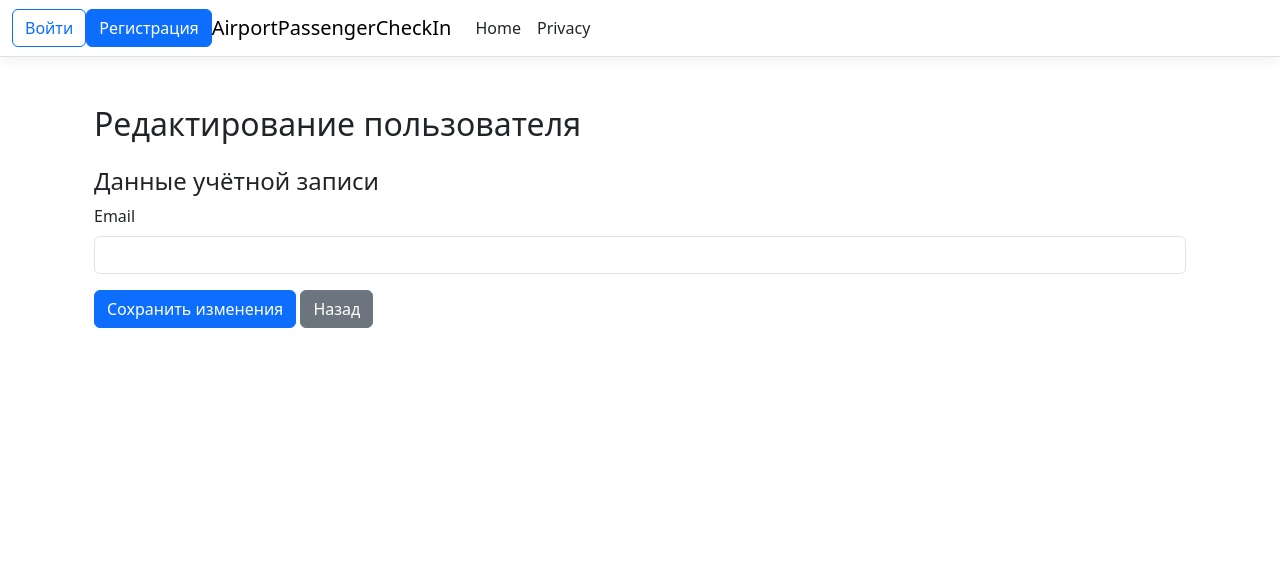
After one commit to xPB1x/AirportPassengerCheckIn, an ASP.NET Core app: template AirportPassengerCheckIn/Views/Users/Edit.cshtml in a window 1280 px wide. The commit adds this page. Shown: the top 584 px of the page. Run offline with ASP.NET Core 8, Linux system fonts and the light colour scheme; the template is opened without the code that fills it, so the values that code supplies are empty; style sheets or scripts are compiled from the project's sources; the project's own start-up code is not run, and a stand-in starts its controllers and pages; some libraries are stand-ins or nearby versions.

Commit message:
Add Update User mechanism for Admin

```diff
--- a/AirportPassengerCheckIn/DTOs/ViewModels/UserListItemViewModel.cs
+++ b/AirportPassengerCheckIn/DTOs/ViewModels/UserListItemViewModel.cs
@@ -2,7 +2,7 @@ namespace AirportPassengerCheckIn.DTOs.ViewModels
 {
     public class UserListItemViewModel
     {
-        public string userId { get; set; } = string.Empty;
+        public string UserId { get; set; } = string.Empty;
         public string Email { get; set; } = string.Empty;
         public List<string> Roles { get; set; } = new();
         public bool IsLocked { get; set; }
--- /dev/null
+++ b/AirportPassengerCheckIn/Views/Users/Edit.cshtml
@@ -0,0 +1,77 @@
+@model AirportPassengerCheckIn.DTOs.ViewModels.EditUserViewModel
+
+@{
+    ViewData["Title"] = "Редактирование пользователя";
+}
+
+<div class="container mt-5">
+    <h2>Редактирование пользователя</h2>
+
+    <form asp-controller="Users"
+          asp-action="Edit"
+          method="post">
+
+        <input type="hidden" asp-for="UserId" />
+
+        <div asp-validation-summary="ModelOnly"
+             class="text-danger mb-3"></div>
+
+        <h4 class="mt-4">Данные учётной записи</h4>
+
+        <div class="mb-3">
+            <label asp-for="Email" class="form-label">Email</label>
+            <input asp-for="Email" class="form-control" />
+            <span asp-validation-for="Email"
+                  class="text-danger"></span>
+        </div>
+
+        @if (Model.IsEmployee)
+        {
+            <h4 class="mt-4">Данные сотрудника</h4>
+
+            <div class="mb-3">
+                <label asp-for="LastName" class="form-label">
+                    Фамилия
+                </label>
+                <input asp-for="LastName" class="form-control" />
+                <span asp-validation-for="LastName"
+                      class="text-danger"></span>
+            </div>
+
+            <div class="mb-3">
+                <label asp-for="FirstName" class="form-label">
+                    Имя
+                </label>
+                <input asp-for="FirstName" class="form-control" />
+                <span asp-validation-for="FirstName"
+                      class="text-danger"></span>
+            </div>
+
+            <div class="mb-3">
+                <label asp-for="MiddleName" class="form-label">
+                    Отчество
+                </label>
+                <input asp-for="MiddleName" class="form-control" />
+            </div>
+
+            <div class="mb-3">
+                <label asp-for="Position" class="form-label">
+                    Должность
+                </label>
+                <input asp-for="Position" class="form-control" />
+                <span asp-validation-for="Position"
+                      class="text-danger"></span>
+            </div>
+        }
+
+        <button type="submit" class="btn btn-primary">
+            Сохранить изменения
+        </button>
+
+        <a asp-controller="Users"
+           asp-action="Index"
+           class="btn btn-secondary">
+            Назад
+        </a>
+    </form>
+</div>
--- /dev/null
+++ b/AirportPassengerCheckIn/Views/Users/Edit.cshtml.cs
@@ -0,0 +1,12 @@
+using Microsoft.AspNetCore.Mvc;
+using Microsoft.AspNetCore.Mvc.RazorPages;
+
+namespace AirportPassengerCheckIn.Views.Users
+{
+    public class EditModel : PageModel
+    {
+        public void OnGet()
+        {
+        }
+    }
+}
```
Also changed, not shown: AirportPassengerCheckIn/Controllers/UsersController.cs (+120 -2 lines), AirportPassengerCheckIn/DTOs/ViewModels/EditUserViewModel.cs (+10 -1 lines), AirportPassengerCheckIn/Views/Users/Index.cshtml (+9 -0 lines).
